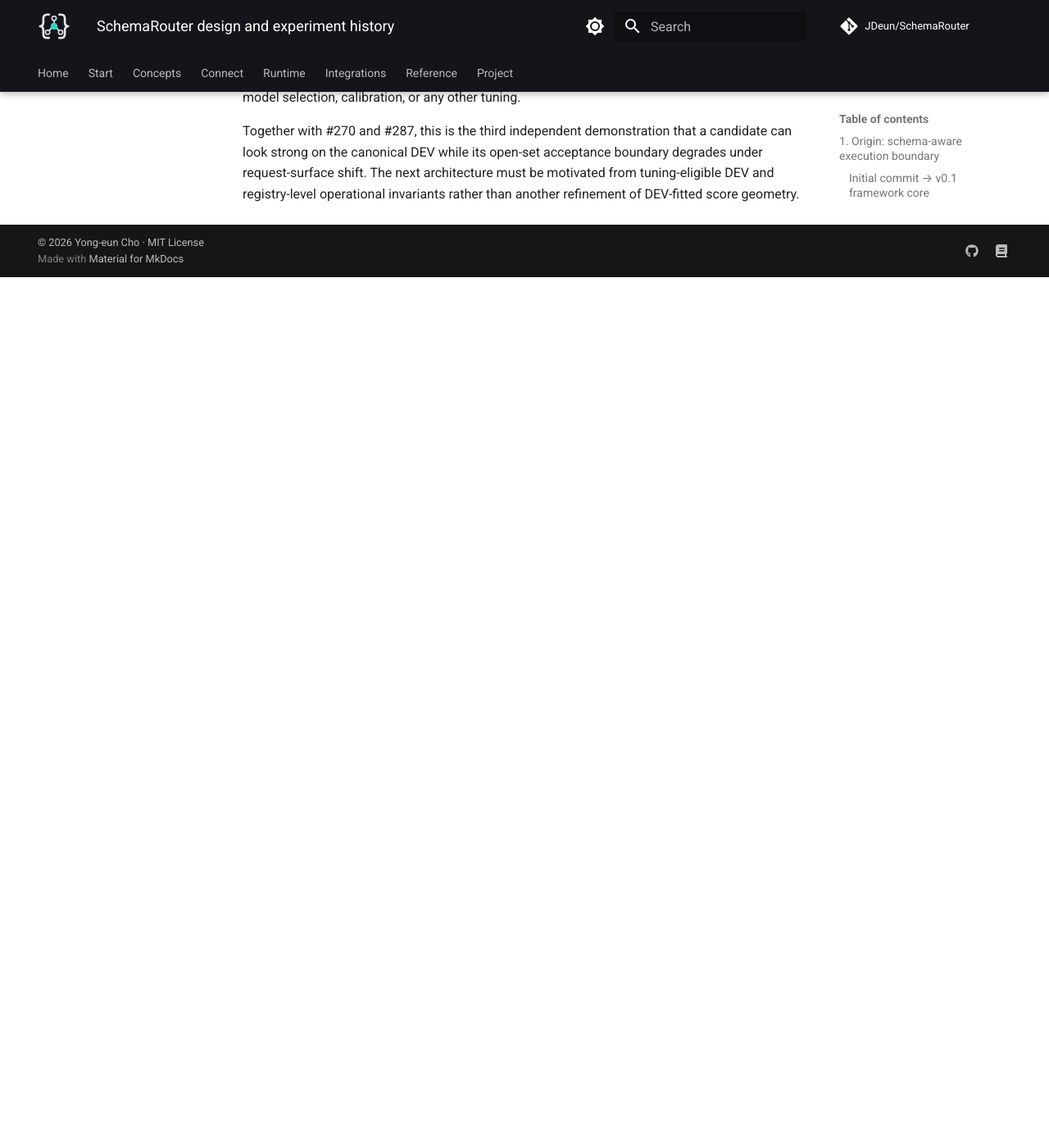
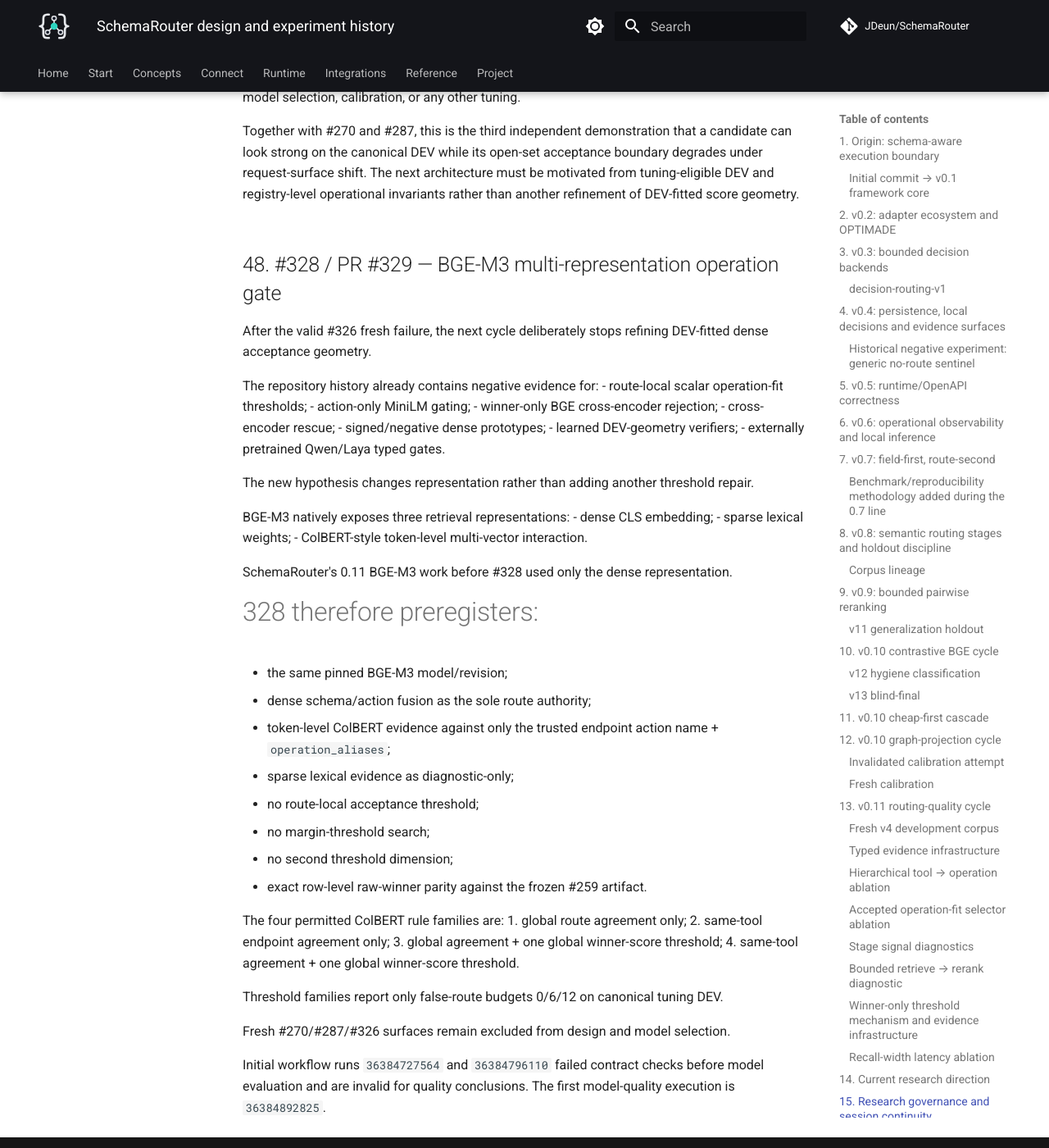
Before and after one commit to JDeun/SchemaRouter, an MkDocs documentation site: the page built from docs/research/design-and-experiment-history.md, in a window 1280 px wide and 1400 px high, scrolled down 63786 px. Shown: the whole window at 82% size. Built offline with MkDocs 1.6.1 and Material for MkDocs 9.7.7, drawn with Linux system fonts in a browser that asks for light colours; comment, search, counter and statistics services are not loaded; before the commit the page ends 64124 px from its top, so only the background shows below that.

Commit message:
docs: record ColBERT representation transition

```diff
--- a/docs/research/design-and-experiment-history.md
+++ b/docs/research/design-and-experiment-history.md
@@ -2211,3 +2211,51 @@
 strong on the canonical DEV while its open-set acceptance boundary degrades under request-surface
 shift. The next architecture must be motivated from tuning-eligible DEV and registry-level operational
 invariants rather than another refinement of DEV-fitted score geometry.
+
+## 48. #328 / PR #329 — BGE-M3 multi-representation operation gate
+
+After the valid #326 fresh failure, the next cycle deliberately stops refining DEV-fitted dense
+acceptance geometry.
+
+The repository history already contains negative evidence for:
+- route-local scalar operation-fit thresholds;
+- action-only MiniLM gating;
+- winner-only BGE cross-encoder rejection;
+- cross-encoder rescue;
+- signed/negative dense prototypes;
+- learned DEV-geometry verifiers;
+- externally pretrained Qwen/Laya typed gates.
+
+The new hypothesis changes representation rather than adding another threshold repair.
+
+BGE-M3 natively exposes three retrieval representations:
+- dense CLS embedding;
+- sparse lexical weights;
+- ColBERT-style token-level multi-vector interaction.
+
+SchemaRouter's 0.11 BGE-M3 work before #328 used only the dense representation.
+
+#328 therefore preregisters:
+- the same pinned BGE-M3 model/revision;
+- dense schema/action fusion as the sole route authority;
+- token-level ColBERT evidence against only the trusted endpoint action name +
+  `operation_aliases`;
+- sparse lexical evidence as diagnostic-only;
+- no route-local acceptance threshold;
+- no margin-threshold search;
+- no second threshold dimension;
+- exact row-level raw-winner parity against the frozen #259 artifact.
+
+The four permitted ColBERT rule families are:
+1. global route agreement only;
+2. same-tool endpoint agreement only;
+3. global agreement + one global winner-score threshold;
+4. same-tool agreement + one global winner-score threshold.
+
+Threshold families report only false-route budgets 0/6/12 on canonical tuning DEV.
+
+Fresh #270/#287/#326 surfaces remain excluded from design and model selection.
+
+Initial workflow runs `36384727564` and `36384796110` failed contract checks before model
+evaluation and are invalid for quality conclusions. The first model-quality execution is
+`36384892825`.
```
